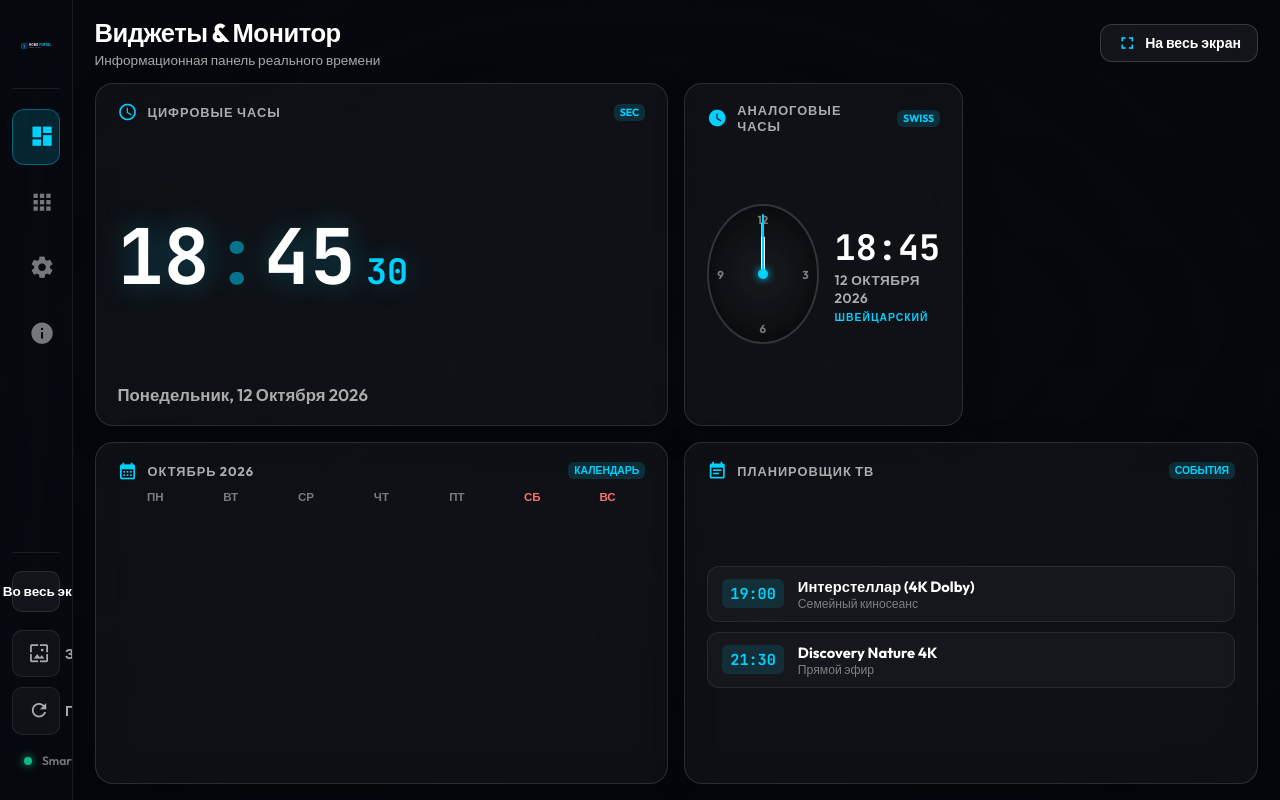
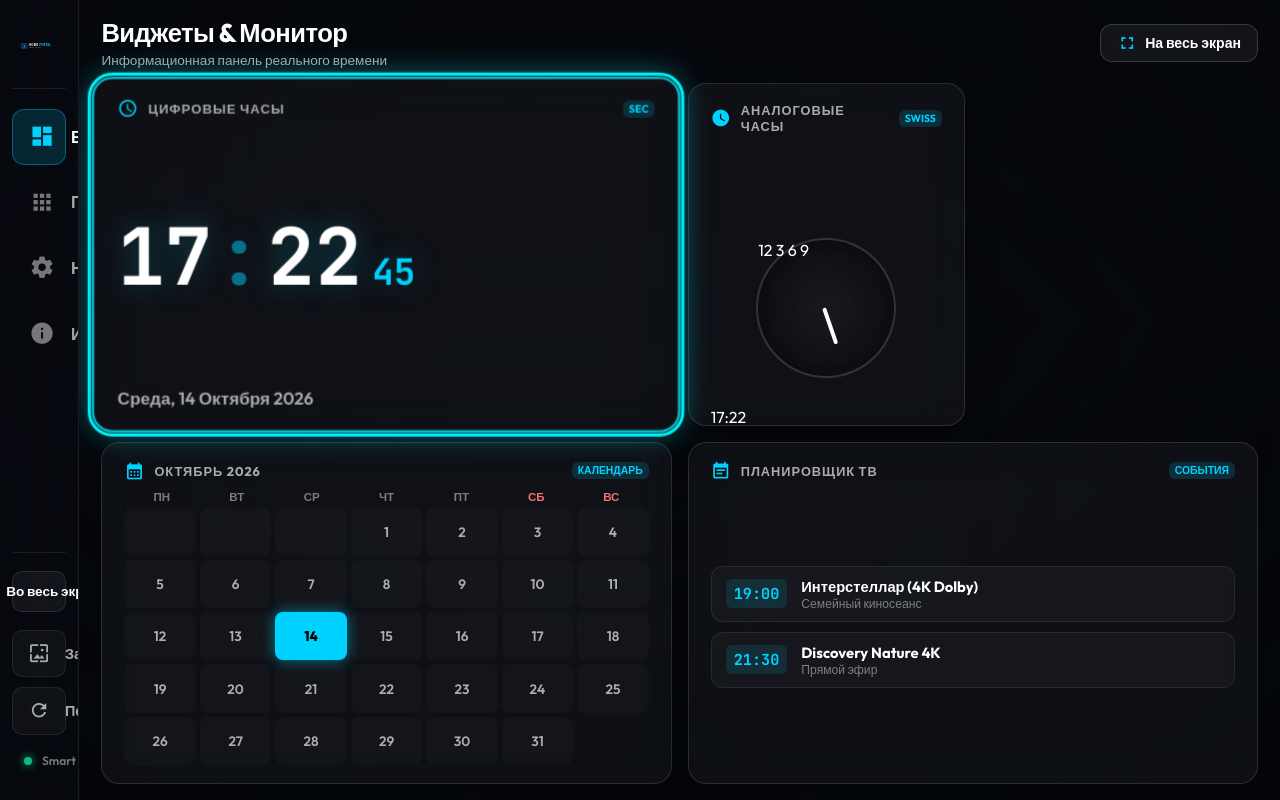
Before and after one commit to Aleksandr6669/msx, a Flask app: page / in a window 1280 px wide. Run offline with Flask 3, Linux system fonts and the light colour scheme.

Commit message:
Fix sidebar to never collapse, fix analog clock dial, pre-populate calendar, and add inline clock engine

```diff
--- a/templates/index.html
+++ b/templates/index.html
@@ -20,7 +20,7 @@
 
     <!-- MAIN APP SHELL -->
     <div class="tv-shell" id="tvShell">
-        <!-- 1. SIDEBAR (NARROW, RIGHT-SIDE NAVIGATION) -->
+        <!-- 1. SIDEBAR (PERMANENT 220PX, NEVER COLLAPSES) -->
         <aside class="tv-sidebar" id="tvSidebar">
             <div class="sidebar-logo">
                 <img src="{{ base_url }}/static/images/logo.svg" alt="Home Portal TV" class="sidebar-logo-img" onerror="this.style.display='none'; this.nextElementSibling.style.display='flex';">
@@ -109,13 +109,13 @@
                             <span class="w-sec-badge" id="wSecBadge">SEC</span>
                         </div>
                         <div class="w-digital-time">
-                            <span id="digH">18</span>
+                            <span id="digH">19</span>
                             <span class="colon">:</span>
-                            <span id="digM">45</span>
+                            <span id="digM">48</span>
                             <span class="sec-text" id="digS">30</span>
                         </div>
                         <div class="w-footer-date" id="digFullDate">
-                            Понедельник, 12 Октября 2026
+                            Среда, 14 Октября 2026
                         </div>
                     </div>
 
@@ -126,23 +126,25 @@
                             <span class="w-label">АНАЛОГОВЫЕ ЧАСЫ</span>
                             <span class="w-sec-badge">SWISS</span>
                         </div>
+                        <div class="analog-content-row">
                             <div class="analog-face-wrap">
                                 <div class="analog-face">
-                                <div class="analog-dial">
-                                    <span class="dial-num num-12">12</span>
-                                    <span class="dial-num num-3">3</span>
-                                    <span class="dial-num num-6">6</span>
-                                    <span class="dial-num num-9">9</span>
+                                    <div class="face-numbers">
+                                        <span class="n12">12</span>
+                                        <span class="n3">3</span>
+                                        <span class="n6">6</span>
+                                        <span class="n9">9</span>
                                     </div>
                                     <div class="hand hour-hand" id="analogHourHand"></div>
-                                <div class="hand minute-hand" id="analogMinHand"></div>
-                                <div class="hand second-hand" id="analogSecHand"></div>
-                                <div class="center-cap"></div>
+                                    <div class="hand min-hand" id="analogMinHand"></div>
+                                    <div class="hand sec-hand" id="analogSecHand"></div>
+                                    <div class="center-pin"></div>
+                                </div>
                             </div>
                             <div class="analog-wide-info" id="analogWideInfo">
-                                <div class="analog-dig-time" id="analogDigTime">18:45</div>
-                                <div class="analog-date-label" id="analogDateLabel">12 ОКТЯБРЯ 2026</div>
-                                <div class="analog-sub-badge">ШВЕЙЦАРСКИЙ</div>
+                                <div class="analog-digital-time" id="analogDigTime">19:48</div>
+                                <div class="analog-date-label" id="analogDateLabel">14 ОКТЯБРЯ 2026</div>
+                                <div class="analog-city-badge">ШВЕЙЦАРСКИЙ ХРОНОГРАФ</div>
                             </div>
                         </div>
                     </div>
@@ -155,8 +157,8 @@
                             <span class="w-sec-badge">MIN</span>
                         </div>
                         <div class="w-modern-display">
-                            <div class="modern-time-val" id="modernTime">18:45</div>
-                            <div class="modern-date-val" id="modernDate">12.10.2026</div>
+                            <div class="modern-time-val" id="modernTime">19:48</div>
+                            <div class="modern-date-val" id="modernDate">14.10.2026</div>
                         </div>
                     </div>
 
@@ -172,7 +174,40 @@
                                 <span>ПН</span><span>ВТ</span><span>СР</span><span>ЧТ</span><span>ПТ</span><span class="weekend">СБ</span><span class="weekend">ВС</span>
                             </div>
                             <div class="cal-grid-cells" id="calGridCells">
-                                <!-- Generated dynamically by JS -->
+    <div class="cal-cell empty other-month"></div>
+    <div class="cal-cell empty other-month"></div>
+    <div class="cal-cell empty other-month"></div>
+    <div class="cal-cell">1</div>
+    <div class="cal-cell">2</div>
+    <div class="cal-cell weekend">3</div>
+    <div class="cal-cell weekend">4</div>
+    <div class="cal-cell">5</div>
+    <div class="cal-cell">6</div>
+    <div class="cal-cell">7</div>
+    <div class="cal-cell">8</div>
+    <div class="cal-cell">9</div>
+    <div class="cal-cell weekend">10</div>
+    <div class="cal-cell weekend">11</div>
+    <div class="cal-cell">12</div>
+    <div class="cal-cell">13</div>
+    <div class="cal-cell today">14</div>
+    <div class="cal-cell">15</div>
+    <div class="cal-cell">16</div>
+    <div class="cal-cell weekend">17</div>
+    <div class="cal-cell weekend">18</div>
+    <div class="cal-cell">19</div>
+    <div class="cal-cell">20</div>
+    <div class="cal-cell">21</div>
+    <div class="cal-cell">22</div>
+    <div class="cal-cell">23</div>
+    <div class="cal-cell weekend">24</div>
+    <div class="cal-cell weekend">25</div>
+    <div class="cal-cell">26</div>
+    <div class="cal-cell">27</div>
+    <div class="cal-cell">28</div>
+    <div class="cal-cell">29</div>
+    <div class="cal-cell">30</div>
+    <div class="cal-cell weekend">31</div>
 </div>
                         </div>
                     </div>
@@ -184,9 +219,9 @@
                             <span class="w-label">СЕГОДНЯ</span>
                         </div>
                         <div class="cal-compact-display">
-                            <div class="compact-day-num" id="compactDayNum">12</div>
+                            <div class="compact-day-num" id="compactDayNum">14</div>
                             <div class="compact-month-name" id="compactMonthName">ОКТЯБРЯ</div>
-                            <div class="compact-weekday-name" id="compactWeekdayName">ПОНЕДЕЛЬНИК</div>
+                            <div class="compact-weekday-name" id="compactWeekdayName">СРЕДА</div>
                         </div>
                     </div>
 
@@ -325,19 +360,6 @@
                             <button class="trans-option-btn" data-blur="solid" tabindex="0">
                                 <span>Контрастный</span>
                                 <small>Затемненная подложка для яркого ТВ</small>
-                            </button>
-                        </div>
-                    </div>
-
-                    <div class="setting-card">
-                        <h3>Положение боковой панели навигации</h3>
-                        <p class="setting-desc">Выберите удобную сторону экрана для панели меню:</p>
-                        <div class="sidebar-pos-options" style="display:flex; gap:12px; margin-top:10px;">
-                            <button class="sidebar-pos-btn active" data-pos="left" tabindex="0" style="flex:1; padding:12px; border-radius:10px; background:rgba(255,255,255,0.06); border:1px solid rgba(255,255,255,0.12); color:#fff; font-weight:600; cursor:pointer;">
-                                ◀ Слева (Классика)
-                            </button>
-                            <button class="sidebar-pos-btn" data-pos="right" tabindex="0" style="flex:1; padding:12px; border-radius:10px; background:rgba(255,255,255,0.06); border:1px solid rgba(255,255,255,0.12); color:#fff; font-weight:600; cursor:pointer;">
-                                Справа (Фокус на контент) ▶
                             </button>
                         </div>
                     </div>
@@ -498,92 +520,20 @@
                                 <span>Динамическое слайдшоу</span>
                             </div>
                         </div>
-
-                        <div style="margin-top: 16px;">
-                            <h4>Анимация смены кадров (Эффект Кена Бернса):</h4>
-                            <div class="ss-anim-options" style="display:flex; gap:10px; margin-top:8px;">
-                                <button class="ss-anim-btn active" data-anim="kenburns" tabindex="0" style="flex:1; padding:10px; border-radius:8px; background:rgba(255,255,255,0.06); border:1px solid rgba(255,255,255,0.12); color:#fff; cursor:pointer;">Плавный зум (Кен Бернс)</button>
-                                <button class="ss-anim-btn" data-anim="fade" tabindex="0" style="flex:1; padding:10px; border-radius:8px; background:rgba(255,255,255,0.06); border:1px solid rgba(255,255,255,0.12); color:#fff; cursor:pointer;">Мягкое затухание</button>
-                                <button class="ss-anim-btn" data-anim="static" tabindex="0" style="flex:1; padding:10px; border-radius:8px; background:rgba(255,255,255,0.06); border:1px solid rgba(255,255,255,0.12); color:#fff; cursor:pointer;">Статично</button>
-                            </div>
                     </div>
                 </div>
 
-                    <div class="setting-card" id="ssVideoSettingsCard">
-                        <h3>Видео-заставки (Прямой эфир, Камин, Аквариум)</h3>
-                        <p class="setting-desc">Выберите готовый видео-пресет или укажите свою ссылку на YouTube или прямой MP4/HLS поток:</p>
-                        <div class="video-presets-grid" style="display:flex; flex-direction:column; gap:8px; margin-top:10px;">
-                            <button class="ss-vpreset-btn active" data-type="youtube" data-val="L_LUpnjgPso" tabindex="0" style="padding:12px; text-align:left; border-radius:10px; background:rgba(255,255,255,0.06); border:1px solid rgba(255,255,255,0.12); color:#fff; cursor:pointer;">🔥 Уютный 4K камин с потрескиванием дров (YouTube)</button>
-                            <button class="ss-vpreset-btn" data-type="youtube" data-val="61FM9m5yNzg" tabindex="0" style="padding:12px; text-align:left; border-radius:10px; background:rgba(255,255,255,0.06); border:1px solid rgba(255,255,255,0.12); color:#fff; cursor:pointer;">🐠 4K Морской коралловый аквариум (YouTube)</button>
-                            <button class="ss-vpreset-btn" data-type="video" data-val="https://commondatastorage.googleapis.com/gtv-videos-bucket/sample/BigBuckBunny.mp4" tabindex="0" style="padding:12px; text-align:left; border-radius:10px; background:rgba(255,255,255,0.06); border:1px solid rgba(255,255,255,0.12); color:#fff; cursor:pointer;">🎥 Природа и анимация (Прямой видеопоток)</button>
-                        </div>
-
-                        <div style="margin-top:14px; display:flex; gap:10px;">
-                            <input type="text" class="ss-video-input" id="inputCustomVideoUrl" placeholder="Вставьте ссылку на YouTube (напр. youtube.com/watch?v=...) или MP4" style="flex:1; padding:10px 14px; border-radius:8px; background:rgba(255,255,255,0.08); border:1px solid rgba(255,255,255,0.15); color:#fff;">
-                            <button class="btn-apply-video" id="btnApplyCustomVideo" tabindex="0" style="padding:10px 18px; border-radius:8px; background:var(--accent-color); color:#000; font-weight:700; border:none; cursor:pointer;">Применить</button>
-                        </div>
-                    </div>
-
+                <!-- TAB 4: ИНФО О ПРИЛОЖЕНИИ -->
+                <div class="settings-subpane" id="sub-info">
                     <div class="setting-card">
-                        <h3>Виджеты на заставке</h3>
-                        <p class="setting-desc">Выберите, какая информация выводится поверх заставки:</p>
-                        <div class="ss-widget-type-options" id="ssWidgetTypeOptions">
-                            <button class="ss-wtype-btn active" data-type="both" tabindex="0">
-                                <span>Часы + Календарь</span>
-                            </button>
-                            <button class="ss-wtype-btn" data-type="clock" tabindex="0">
-                                <span>Только Большие Часы</span>
-                            </button>
-                            <button class="ss-wtype-btn" data-type="calendar" tabindex="0">
-                                <span>Только Календарь</span>
-                            </button>
-                            <button class="ss-wtype-btn" data-type="none" tabindex="0">
-                                <span>Чистый экран (Без виджетов)</span>
-                            </button>
-                        </div>
-
-                        <div style="margin-top: 14px;">
-                            <h4>Прозрачность виджетов на заставке:</h4>
-                            <div class="ss-opacity-options" style="display:flex; gap:10px; margin-top:8px;">
-                                <button class="ss-opacity-btn active" data-opacity="ultra" tabindex="0" style="flex:1; padding:10px; border-radius:8px; background:rgba(255,255,255,0.06); border:1px solid rgba(255,255,255,0.12); color:#fff; cursor:pointer;">Ультра-прозрачные (Не заслоняют фон)</button>
-                                <button class="ss-opacity-btn" data-opacity="semi" tabindex="0" style="flex:1; padding:10px; border-radius:8px; background:rgba(255,255,255,0.06); border:1px solid rgba(255,255,255,0.12); color:#fff; cursor:pointer;">Полупрозрачные</button>
-                                <button class="ss-opacity-btn" data-opacity="solid" tabindex="0" style="flex:1; padding:10px; border-radius:8px; background:rgba(255,255,255,0.06); border:1px solid rgba(255,255,255,0.12); color:#fff; cursor:pointer;">Контрастная подложка</button>
-                            </div>
-                        </div>
-
-                        <div style="margin-top: 14px;">
-                            <h4>Расположение инфо-блоков на экране заставки:</h4>
-                            <div class="ss-pos-options" id="ssPosOptions">
-                                <button class="ss-pos-btn active" data-pos="center" tabindex="0">
-                                    <span>По центру</span>
-                                </button>
-                                <button class="ss-pos-btn" data-pos="bottom-left" tabindex="0">
-                                    <span>Внизу слева</span>
-                                </button>
-                                <button class="ss-pos-btn" data-pos="bottom-right" tabindex="0">
-                                    <span>Внизу справа</span>
-                                </button>
-                            </div>
-                        </div>
-                    </div>
-
-                    <div class="setting-card">
-                        <h3>Таймаут автоматического включения</h3>
-                        <p class="setting-desc">Через сколько минут бездействия пульта запускать заставку:</p>
-                        <div class="timeout-options" id="timeoutOptions">
-                            <button class="timeout-btn" data-sec="60" tabindex="0">1 мин</button>
-                            <button class="timeout-btn active" data-sec="180" tabindex="0">3 мин</button>
-                            <button class="timeout-btn" data-sec="300" tabindex="0">5 мин</button>
-                            <button class="timeout-btn" data-sec="600" tabindex="0">10 мин</button>
-                            <button class="timeout-btn" data-sec="0" tabindex="0">Отключено</button>
-                        </div>
-                        <button class="btn-launch-big" id="btnTestScreensaver" style="margin-top: 16px;" tabindex="0">▶ Проверить заставку прямо сейчас</button>
+                        <h3>О приложении Home Portal</h3>
+                        <p class="setting-desc">Универсальный портал для Smart TV и Media Station X (MSX).</p>
                     </div>
                 </div>
 
             </section>
 
-            <!-- TAB 4: ИНФО О ПРИЛОЖЕНИИ -->
+            <!-- TAB 4: ИНФО -->
             <section class="tab-pane" id="tabInfo">
                 <div class="tab-header">
                     <div class="header-left">
@@ -600,23 +550,13 @@
 
                 <div class="info-content-card">
                     <div class="info-badge-row">
-                        <span class="info-pill-badge">Версия 2.8.0 Release</span>
+                        <span class="info-pill-badge">Версия 2.9.0 Release</span>
                         <span class="info-pill-badge">Bento Box Modular UI</span>
                         <span class="info-pill-badge">Smart TV 4K Ultra HD</span>
                     </div>
                     <p class="info-text">
                         <strong>Home Portal TV</strong> — интерактивный персональный хаб для телевизоров Smart TV и медиаплееров.
-                        Разработан для работы под управлением платформы <em>Media Station X (MSX)</em>, веб-оболочек Android TV, Tizen и webOS.
                     </p>
-                    <div class="info-shortcuts-box">
-                        <h3>Управление пультом ДУ:</h3>
-                        <ul>
-                            <li><strong>Стрелки (Вверх/Вниз/Влево/Вправо)</strong> — навигация между блоками, виджетами и карточками</li>
-                            <li><strong>ОК / Enter</strong> — выбор программы, активация вкладки или действия</li>
-                            <li><strong>Синяя кнопка пульта (или F11 / 'F')</strong> — переключение полноэкранного режима (На весь экран / Свернуть)</li>
-                            <li><strong>Возврат / Back / Escape</strong> — возврат на панель виджетов или скрытие бокового меню</li>
-                        </ul>
-                    </div>
                 </div>
             </section>
 
@@ -641,8 +581,8 @@
 
         <div class="ss-widgets-container pos-center" id="ssWidgetsContainer">
             <div class="ss-widget-block" id="ssClockBlock">
-                <div class="ss-clock-time" id="ssClockTime">18:45</div>
-                <div class="ss-clock-date" id="ssClockDate">ПОНЕДЕЛЬНИК, 12 ОКТЯБРЯ 2026</div>
+                <div class="ss-clock-time" id="ssClockTime">19:48</div>
+                <div class="ss-clock-date" id="ssClockDate">СРЕДА, 14 ОКТЯБРЯ 2026</div>
                 <div class="ss-mode-badge">
                     <span class="material-icons" style="font-size: 14px;">spa</span>
                     <span>HOME PORTAL 4K • РЕЛАКС</span>
@@ -664,7 +604,83 @@
         </div>
     </div>
 
-    <!-- Scripts -->
+    <!-- INLINE BULLETPROOF REAL-TIME CLOCK & NAVIGATION GUARANTEE -->
+    <script>
+    (function() {
+        var ruMonths = ["Января", "Февраля", "Марта", "Апреля", "Мая", "Июня", "Июля", "Августа", "Сентября", "Октября", "Ноября", "Декабря"];
+        var ruWeekdays = ["Понедельник", "Вторник", "Среда", "Четверг", "Пятница", "Суббота", "Воскресенье"];
+
+        function tick() {
+            var now = new Date();
+            var h = now.getHours(), m = now.getMinutes(), s = now.getSeconds();
+            var hStr = (h < 10 ? '0' : '') + h;
+            var mStr = (m < 10 ? '0' : '') + m;
+            var sStr = (s < 10 ? '0' : '') + s;
+
+            var elH = document.getElementById('digH');
+            var elM = document.getElementById('digM');
+            var elS = document.getElementById('digS');
+            if (elH && elM && elS) {
+                elH.textContent = hStr;
+                elM.textContent = mStr;
+                elS.textContent = sStr;
+            }
+
+            var fullDate = ruWeekdays[(now.getDay() + 6) % 7] + ', ' + now.getDate() + ' ' + ruMonths[now.getMonth()] + ' ' + now.getFullYear();
+            var elDate = document.getElementById('digFullDate');
+            if (elDate) elDate.textContent = fullDate;
+
+            var aTime = document.getElementById('analogDigTime');
+            if (aTime) aTime.textContent = hStr + ':' + mStr;
+            var aDate = document.getElementById('analogDateLabel');
+            if (aDate) aDate.textContent = (now.getDate() + ' ' + ruMonths[now.getMonth()] + ' ' + now.getFullYear()).toUpperCase();
+
+            var hHand = document.getElementById('analogHourHand');
+            var mHand = document.getElementById('analogMinHand');
+            var sHand = document.getElementById('analogSecHand');
+            if (hHand && mHand && sHand) {
+                var sDeg = s * 6;
+                var mDeg = (m + s / 60) * 6;
+                var hDeg = ((h % 12) + m / 60) * 30;
+                sHand.style.transform = 'translateX(-50%) rotate(' + sDeg + 'deg)';
+                mHand.style.transform = 'translateX(-50%) rotate(' + mDeg + 'deg)';
+                hHand.style.transform = 'translateX(-50%) rotate(' + hDeg + 'deg)';
+            }
+        }
+
+        tick();
+        setInterval(tick, 500);
+
+        var hasEnteredFS = false;
+        function autoFS() {
+            if (hasEnteredFS) return;
+            hasEnteredFS = true;
+            var docEl = document.documentElement;
+            var req = docEl.requestFullscreen || docEl.webkitRequestFullscreen || docEl.mozRequestFullScreen || docEl.msRequestFullscreen;
+            if (req) {
+                try { req.call(docEl); } catch (e) {}
+            }
+        }
+        window.addEventListener('keydown', autoFS, { once: true });
+        window.addEventListener('click', autoFS, { once: true });
+
+        function setFocus() {
+            var el = document.getElementById('wClockDigital') || document.querySelector('.glass-widget');
+            if (el) {
+                try { el.focus(); el.classList.add('focused'); } catch (e) {}
+            }
+        }
+        if (document.readyState === 'loading') {
+            document.addEventListener('DOMContentLoaded', setFocus);
+        } else {
+            setFocus();
+        }
+        setTimeout(setFocus, 100);
+        setTimeout(setFocus, 400);
+    })();
+    </script>
+
+    <!-- Main JavaScript -->
     <script src="{{ base_url }}/static/js/app.js"></script>
 </body>
 </html>
```
Lines whose indentation alone changed are shown as unchanged.
